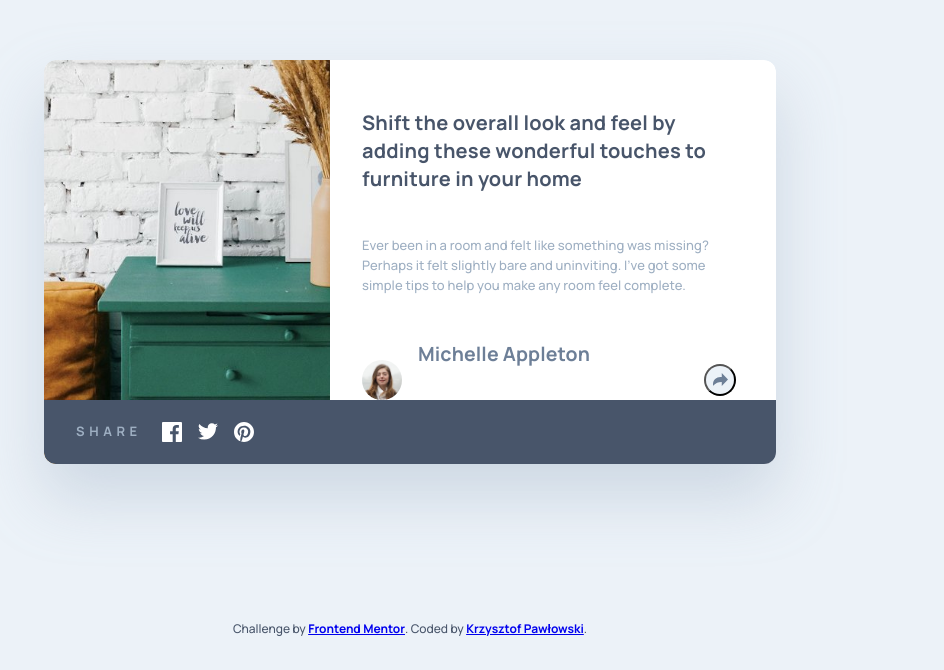
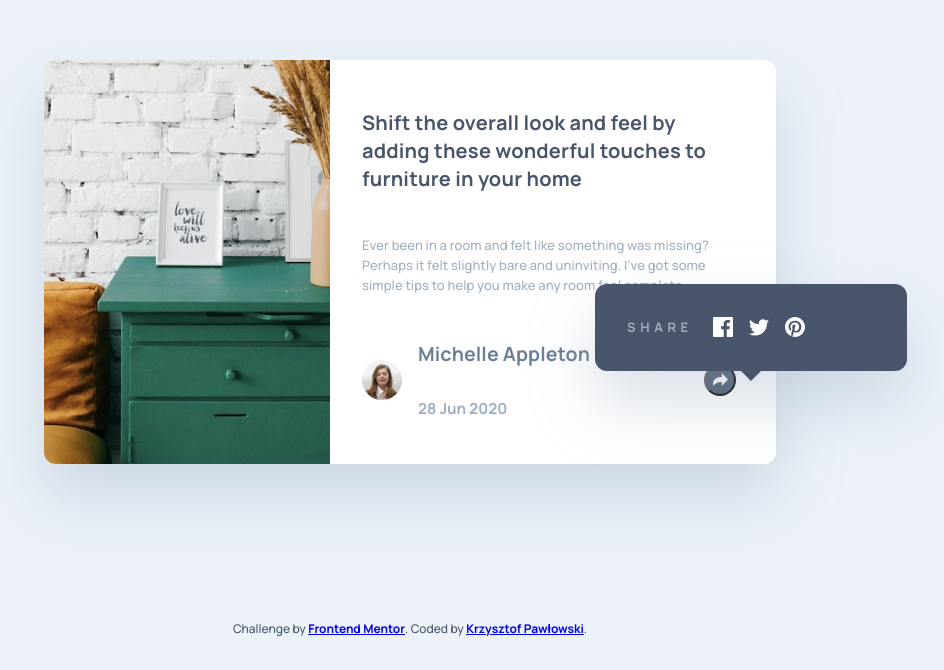
Before and after one commit to KP1976/article-preview-component, a React (Vite) app: page / in a window 1280 px wide. Shown: the part 146-816 px from the top of the page, without its empty margins (230-1174 px from the left). Built offline with nearby package versions, Linux system fonts and the light colour scheme; the HTML template or start-up script is replaced by a standard one.

Commit message:
Update media querries.

```diff
--- a/src/App.css
+++ b/src/App.css
@@ -9,11 +9,18 @@
   text-align: center;
 }
 
+@media screen and (min-width: 45.75rem) {
+  #root {
+    padding: 0 5rem;
+  }
+}
+
 main {
   align-items: center;
   display: flex;
   flex-direction: column;
   flex: 1 1 auto;
   justify-content: center;
+  overflow: visible;
   width: 100%;
 }
--- a/src/components/Card/Card.module.css
+++ b/src/components/Card/Card.module.css
@@ -4,6 +4,7 @@
   box-shadow: 0 2rem 4rem hsla(212, 23%, 69%, 0.4);
   display: flex;
   flex-direction: column;
+  overflow: visible;
   position: relative;
 }
 
@@ -89,6 +90,7 @@
   display: flex;
   height: 2rem;
   justify-content: center;
+  cursor: pointer;
   width: 2rem;
 }
 
@@ -96,12 +98,10 @@
   fill: var(--desaturated-dark-blue);
 }
 
-@media screen and (min-width: 48.75em) {
+@media screen and (min-width: 45.75rem) {
   .card {
     display: grid;
-    grid-template-columns: 17.875rem 27.875rem;
-    max-width: 45.75rem;
-    overflow: hidden;
+    grid-template-columns: 1.5fr 2fr;
   }
 
   .image {
@@ -126,4 +126,19 @@
     letter-spacing: var(--letter-spacing-0_1);
     line-height: 1.55;
   }
+
+  .share-button {
+    background-color: var(--very-dark-grayish-blue);
+  }
+
+  .share-button__icon {
+    fill: var(--white);
+  }
 }
+
+@media screen and (min-width: 54.125rem) {
+  .card {
+    grid-template-columns: 17.875rem 27.875rem;
+    max-width: 45.75rem;
+  }
+}
--- a/src/components/SocialMedia/SocialMedia.module.css
+++ b/src/components/SocialMedia/SocialMedia.module.css
@@ -4,6 +4,7 @@
   background-color: var(--very-dark-grayish-blue);
   border-radius: 0 0 var(--border-radius-8) var(--border-radius-8);
   display: flex;
+  height: 4rem;
   justify-content: space-between;
   left: 0;
   padding: var(--space-16) var(--space-32);
@@ -45,12 +46,36 @@
   align-items: center;
   background-color: var(--desaturated-dark-blue);
   border-radius: 50%;
+  cursor: pointer;
   display: flex;
   height: 2rem;
   justify-content: center;
   width: 2rem;
+  z-index: 99;
 }
 
 .share-button__icon {
   fill: var(--white);
 }
+
+@media screen and (min-width: 45.75rem) {
+  .social-media {
+    border-radius: var(--border-radius-8);
+    box-shadow: 0 2rem 4rem hsla(212, 23%, 69%, 0.4);
+    height: 3.438rem;
+    left: calc(100% - 248px + 67px);
+    bottom: 93px;
+    width: 15.5rem;
+  }
+
+  .social-media::before {
+    content: "";
+    position: absolute;
+    top: 100%;
+    left: 50%;
+    transform: translateX(-50%);
+    border-width: 10px;
+    border-style: solid;
+    border-color: var(--very-dark-grayish-blue) transparent transparent transparent;
+  }
+}
--- a/src/components/SocialMedia/SocialMedia.tsx
+++ b/src/components/SocialMedia/SocialMedia.tsx
@@ -36,7 +36,7 @@ const SocialMedia = () => {
         </div>
       </div>
 
-      <button className={styles["share-button"]}>
+      {/* <button className={styles["share-button"]}>
         <svg
           className={styles["share-button__icon"]}
           xmlns="http://www.w3.org/2000/svg"
@@ -45,7 +45,7 @@ const SocialMedia = () => {
         >
           <path d="M15 6.495L8.766.014V3.88H7.441C3.33 3.88 0 7.039 0 10.936v2.049l.589-.612C2.59 10.294 5.422 9.11 8.39 9.11h.375v3.867L15 6.495z" />
         </svg>
-      </button>
+      </button> */}
     </div>
   );
 };
```
